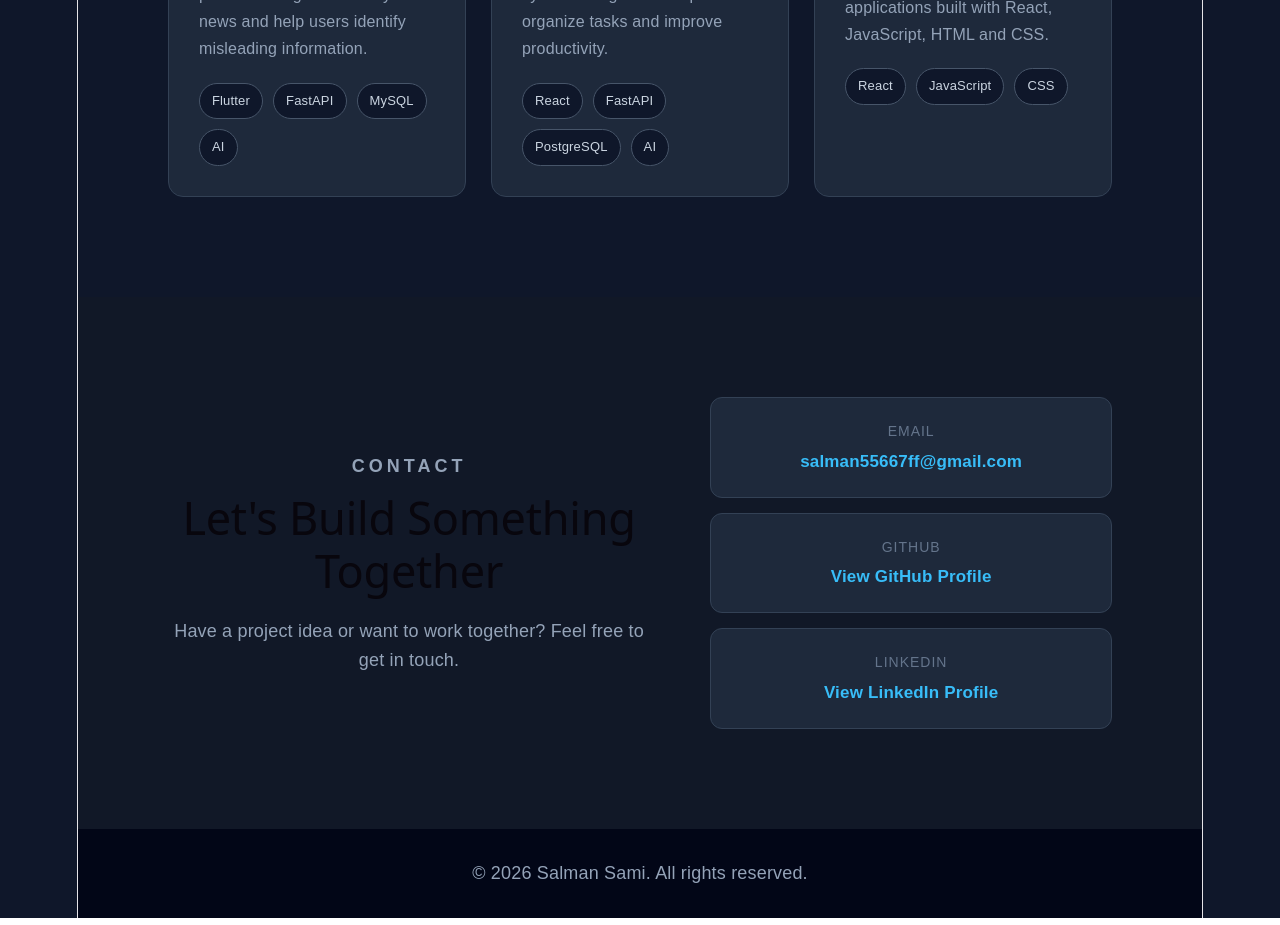
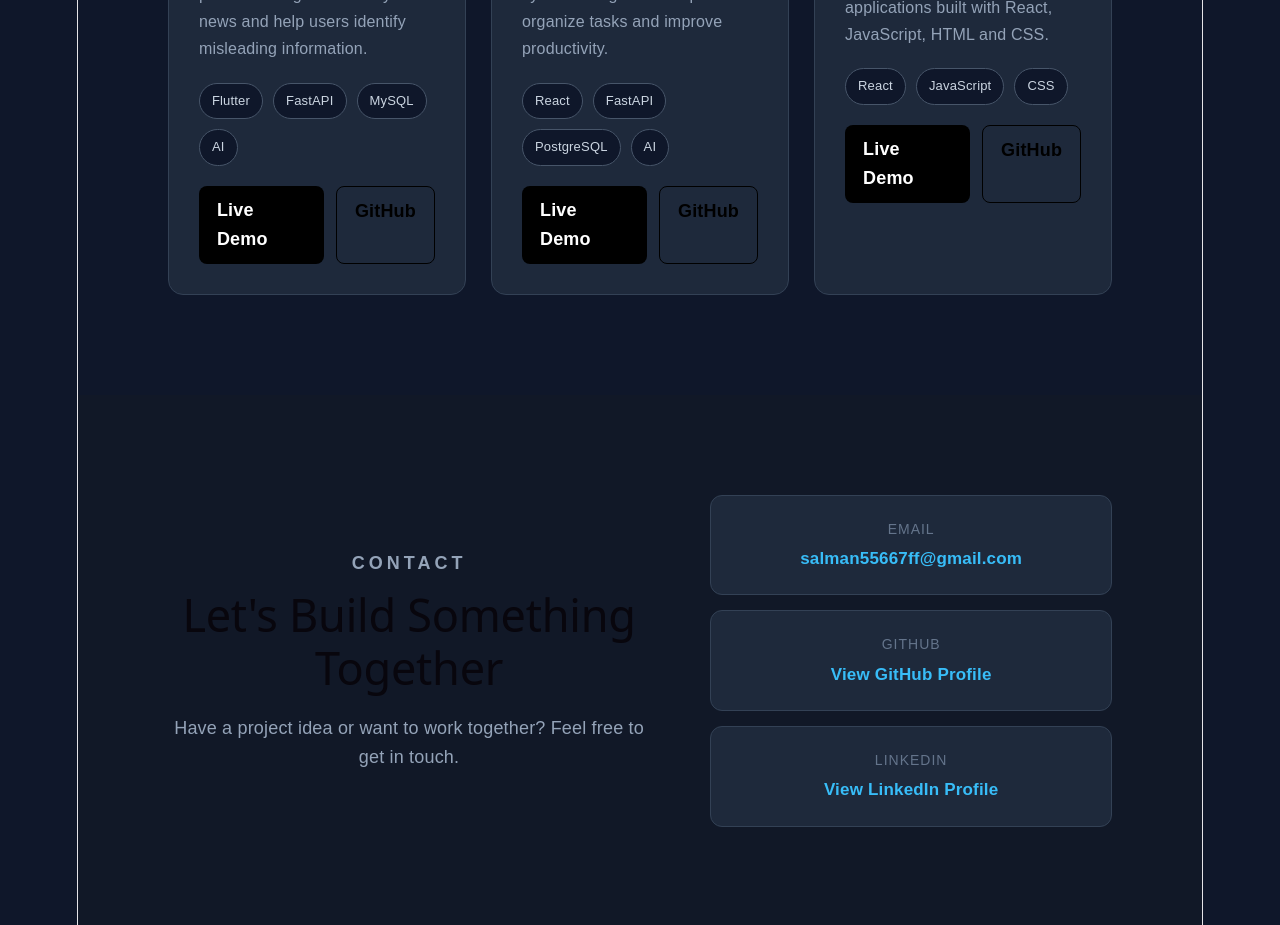
Before and after one commit to salman55667ff-ui/my-npm-app, a React (Vite) app: page / in a window 1280 px wide. Shown: the part 2560-3485 px from the top of the page. Built offline with nearby package versions, Linux system fonts and the light colour scheme.

Commit message:
Update portfolio project buttons

```diff
--- a/src/App.css
+++ b/src/App.css
@@ -488,3 +488,61 @@ footer p {
     padding: 70px 20px;
   }
 }
+/* PROJECT BUTTONS */
+
+.project-links {
+  display: flex;
+  gap: 12px;
+  margin-top: 20px;
+}
+
+.project-btn {
+  display: inline-block;
+  padding: 10px 18px;
+  border-radius: 8px;
+  text-decoration: none;
+  font-weight: 600;
+  background: #000;
+  color: #fff;
+  transition: 0.3s ease;
+}
+
+.project-btn:hover {
+  transform: translateY(-2px);
+  opacity: 0.85;
+}
+
+.secondary-project-btn {
+  background: transparent;
+  color: #000;
+  border: 1px solid #000;
+}
+/* PROJECT BUTTONS */
+
+.project-links {
+  display: flex;
+  gap: 12px;
+  margin-top: 20px;
+}
+
+.project-btn {
+  display: inline-block;
+  padding: 10px 18px;
+  border-radius: 8px;
+  text-decoration: none;
+  font-weight: 600;
+  background: #000;
+  color: #fff;
+  transition: 0.3s ease;
+}
+
+.project-btn:hover {
+  transform: translateY(-2px);
+  opacity: 0.85;
+}
+
+.secondary-project-btn {
+  background: transparent;
+  color: #000;
+  border: 1px solid #000;
+}
--- a/src/App.jsx
+++ b/src/App.jsx
@@ -5,6 +5,7 @@ import cv from "./assets/CV.pdf";
 function App() {
   return (
     <div>
+
       {/* NAVBAR */}
       <nav>
         <h2>Salman Sami</h2>
@@ -18,9 +19,11 @@ function App() {
         </div>
       </nav>
 
+
       {/* HOME */}
       <section id="home">
         <div className="hero-content">
+
           <img src={profile} alt="Salman Sami" />
 
           <p className="intro">HELLO, I'M</p>
@@ -35,6 +38,7 @@ function App() {
           </p>
 
           <div className="hero-buttons">
+
             <a href="#projects" className="primary-btn">
               View My Work
             </a>
@@ -50,14 +54,19 @@ function App() {
             >
               Download CV
             </a>
+
           </div>
         </div>
       </section>
 
+
       {/* ABOUT */}
       <section id="about">
+
         <div className="about-content">
+
           <div className="about-text">
+
             <p className="intro">ABOUT ME</p>
 
             <h2>Building Digital Solutions With Code</h2>
@@ -76,9 +85,12 @@ function App() {
             <a href="#contact" className="primary-btn">
               Let's Work Together
             </a>
+
           </div>
 
+
           <div className="about-box">
+
             <div>
               <h3>Software Engineer</h3>
               <p>Web & Backend Development</p>
@@ -93,12 +105,17 @@ function App() {
               <h3>Always Learning</h3>
               <p>Exploring modern technologies</p>
             </div>
+
           </div>
+
         </div>
+
       </section>
+
 
       {/* SKILLS */}
       <section id="skills">
+
         <h2>My Skills</h2>
 
         <p className="section-description">
@@ -106,40 +123,57 @@ function App() {
         </p>
 
         <div className="skills-grid">
+
           <div className="skill-card">
             <h3>React</h3>
-            <p>Building modern and responsive user interfaces.</p>
+            <p>
+              Building modern and responsive user interfaces.
+            </p>
           </div>
 
           <div className="skill-card">
             <h3>JavaScript</h3>
-            <p>Creating interactive and dynamic web applications.</p>
+            <p>
+              Creating interactive and dynamic web applications.
+            </p>
           </div>
 
           <div className="skill-card">
             <h3>Python</h3>
-            <p>Backend development, automation and programming.</p>
+            <p>
+              Backend development, automation and programming.
+            </p>
           </div>
 
           <div className="skill-card">
             <h3>FastAPI</h3>
-            <p>Building fast and scalable REST APIs.</p>
+            <p>
+              Building fast and scalable REST APIs.
+            </p>
           </div>
 
           <div className="skill-card">
             <h3>MySQL</h3>
-            <p>Managing and working with relational databases.</p>
+            <p>
+              Managing and working with relational databases.
+            </p>
           </div>
 
           <div className="skill-card">
             <h3>Git & GitHub</h3>
-            <p>Version control and professional development workflow.</p>
+            <p>
+              Version control and professional development workflow.
+            </p>
           </div>
+
         </div>
+
       </section>
+
 
       {/* PROJECTS */}
       <section id="projects">
+
         <h2>My Projects</h2>
 
         <p className="section-description">
@@ -147,10 +181,18 @@ function App() {
         </p>
 
         <div className="projects-grid">
+
+
+          {/* TRUTHLENS */}
           <div className="project-card">
-            <div className="project-number">01</div>
 
-            <h3>TruthLens</h3>
+            <div className="project-number">
+              01
+            </div>
+
+            <h3>
+              TruthLens
+            </h3>
 
             <p>
               An AI-powered fake news detection and verification platform
@@ -164,12 +206,38 @@ function App() {
               <span>MySQL</span>
               <span>AI</span>
             </div>
+
+            <div className="project-links">
+
+              <a
+                href="#"
+                className="project-btn"
+              >
+                Live Demo
+              </a>
+
+              <a
+                href="#"
+                className="project-btn secondary-project-btn"
+              >
+                GitHub
+              </a>
+
+            </div>
+
           </div>
 
+
+          {/* SMARTOPS */}
           <div className="project-card">
-            <div className="project-number">02</div>
 
-            <h3>SmartOps</h3>
+            <div className="project-number">
+              02
+            </div>
+
+            <h3>
+              SmartOps
+            </h3>
 
             <p>
               An AI-powered employee task and workflow management system
@@ -182,12 +250,38 @@ function App() {
               <span>PostgreSQL</span>
               <span>AI</span>
             </div>
+
+            <div className="project-links">
+
+              <a
+                href="#"
+                className="project-btn"
+              >
+                Live Demo
+              </a>
+
+              <a
+                href="#"
+                className="project-btn secondary-project-btn"
+              >
+                GitHub
+              </a>
+
+            </div>
+
           </div>
 
+
+          {/* REACT WEB PROJECTS */}
           <div className="project-card">
-            <div className="project-number">03</div>
 
-            <h3>React Web Projects</h3>
+            <div className="project-number">
+              03
+            </div>
+
+            <h3>
+              React Web Projects
+            </h3>
 
             <p>
               Modern responsive web applications built with React,
@@ -199,25 +293,57 @@ function App() {
               <span>JavaScript</span>
               <span>CSS</span>
             </div>
+
+            <div className="project-links">
+
+              <a
+                href="#"
+                className="project-btn"
+              >
+                Live Demo
+              </a>
+
+              <a
+                href="#"
+                className="project-btn secondary-project-btn"
+              >
+                GitHub
+              </a>
+
+            </div>
+
           </div>
+
         </div>
+
       </section>
+
 
       {/* CONTACT */}
       <section id="contact">
+
         <div className="contact-content">
+
           <div className="contact-text">
-            <p className="intro">CONTACT</p>
 
-            <h2>Let's Build Something Together</h2>
+            <p className="intro">
+              CONTACT
+            </p>
+
+            <h2>
+              Let's Build Something Together
+            </h2>
 
             <p>
               Have a project idea or want to work together?
               Feel free to get in touch.
             </p>
+
           </div>
 
+
           <div className="contact-card">
+
             <a
               href="https://mail.google.com/mail/?view=cm&fs=1&to=salman55667ff@gmail.com"
               target="_blank"
@@ -225,8 +351,12 @@ function App() {
               className="contact-item"
             >
               <span>Email</span>
-              <strong>salman55667ff@gmail.com</strong>
+
+              <strong>
+                salman55667ff@gmail.com
+              </strong>
             </a>
+
 
             <a
               href="https://github.com/salman55667ff-ui"
@@ -235,8 +365,12 @@ function App() {
               rel="noreferrer"
             >
               <span>GitHub</span>
-              <strong>View GitHub Profile</strong>
+
+              <strong>
+                View GitHub Profile
+              </strong>
             </a>
+
 
             <a
               href="https://www.linkedin.com/in/salman-sami-517797371"
@@ -245,16 +379,28 @@ function App() {
               rel="noreferrer"
             >
               <span>LinkedIn</span>
-              <strong>View LinkedIn Profile</strong>
+
+              <strong>
+                View LinkedIn Profile
+              </strong>
             </a>
+
           </div>
+
         </div>
+
       </section>
+
 
       {/* FOOTER */}
       <footer>
-        <p>© 2026 Salman Sami. All rights reserved.</p>
+
+        <p>
+          © 2026 Salman Sami. All rights reserved.
+        </p>
+
       </footer>
+
     </div>
   )
 }
```
